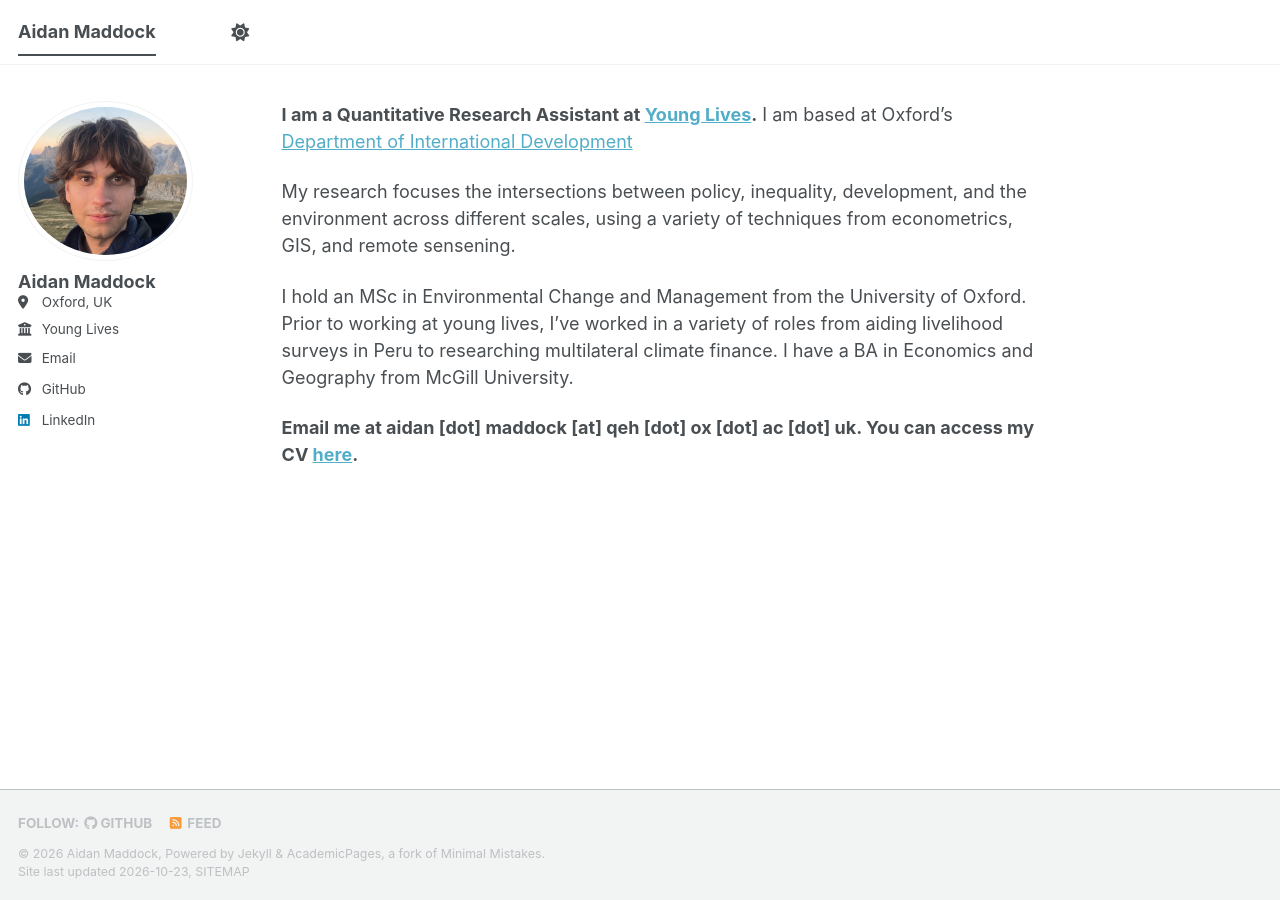
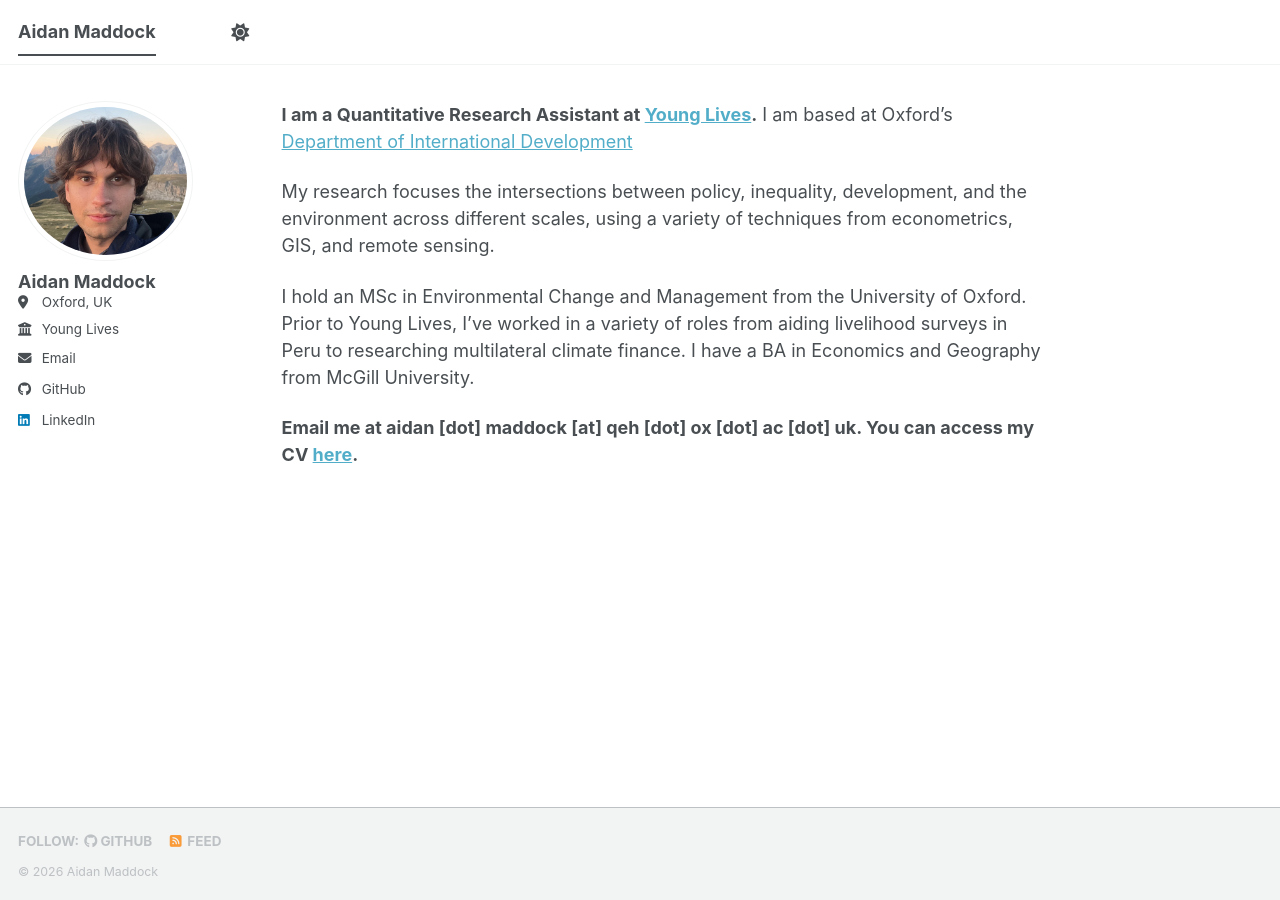
Before and after one commit to AidanMaddock/aidanmaddock.github.io, a Jekyll site: the page built from _pages/about.md, in a window 1280 px wide. Built offline with Jekyll 4.4.1, drawn with Linux system fonts in a browser that asks for light colours; a style sheet for code colours, icons or effects is not loaded.

Commit message:
Fix attribution and profile image

```diff
--- a/_includes/footer.html
+++ b/_includes/footer.html
@@ -20,6 +20,5 @@
 {% endif %}
 
 <div class="page__footer-copyright">
-  &copy; {{ site.time | date: '%Y' }} {{ site.name | default: site.title }}, {{ site.data.ui-text[site.locale].powered_by | default: "Powered by" }} <a href="https://jekyllrb.com" rel="nofollow">Jekyll</a> &amp; <a href="https://github.com/academicpages/academicpages.github.io">AcademicPages</a>, a fork of <a href="https://mademistakes.com/work/minimal-mistakes-jekyll-theme/" rel="nofollow">Minimal Mistakes</a>.<br />
-  Site last updated {{ "now" | date: '%Y-%m-%d' }}, <a href="/sitemap/" style="text-transform: uppercase;">{{ site.data.ui-text[site.locale].site_map | default: "Sitemap" }}</a>
+  &copy; {{ site.time | date: '%Y' }} Aidan Maddock
 </div>
--- a/_pages/about.md
+++ b/_pages/about.md
@@ -9,8 +9,8 @@ redirect_from:
 
 **I am a Quantitative Research Assistant at [Young Lives](https://www.younglives.org.uk/).** I am based at Oxford's [Department of International Development](https://www.qeh.ox.ac.uk/)
 
-My research focuses the intersections between policy, inequality, development, and the environment across different scales, using a variety of techniques from econometrics, GIS, and remote sensening.
+My research focuses the intersections between policy, inequality, development, and the environment across different scales, using a variety of techniques from econometrics, GIS, and remote sensing.
 
-I hold an MSc in Environmental Change and Management from the University of Oxford. Prior to working at young lives, I've worked in a variety of roles from aiding livelihood surveys in Peru to researching multilateral climate finance. I have a BA in Economics and Geography from McGill University.
+I hold an MSc in Environmental Change and Management from the University of Oxford. Prior to Young Lives, I've worked in a variety of roles from aiding livelihood surveys in Peru to researching multilateral climate finance. I have a BA in Economics and Geography from McGill University.
 
 **Email me at aidan [dot] maddock [at] qeh [dot] ox [dot] ac [dot] uk. You can access my CV [here](https://aidanmaddock.github.io/files/CV Aidan Maddock.pdf).**
--- a/_sass/layout/_sidebar.scss
+++ b/_sass/layout/_sidebar.scss
@@ -144,6 +144,7 @@
   display: table-cell;
   vertical-align: top;
   width: 36px;
+  height: 36px;
   // set width only, for non-square avatars
   // height: 36px;
 
```
